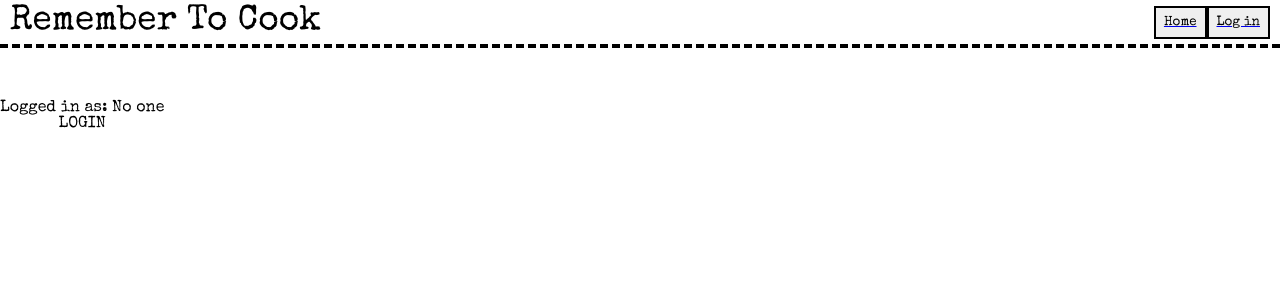
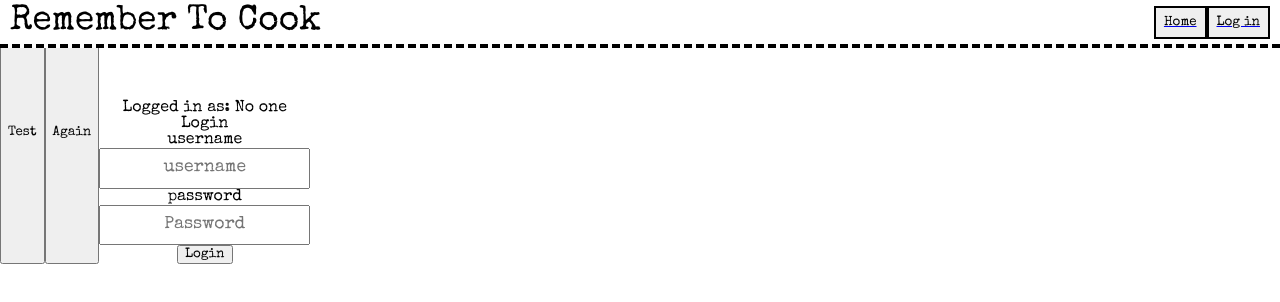
Before and after one commit to braxtonlemmon/recipe-blog-admin, a React (Create React App) app: page /login in a window 1280 px wide. Shown: the top 302 px of the page. Built offline with nearby package versions, Linux system fonts and the light colour scheme; no server answers.

Commit message:
Modify authentication in api to store JWT in httpOnly cookie.

```diff
--- a/src/App.js
+++ b/src/App.js
@@ -9,40 +9,50 @@ import RecipeFormContainer from './components/RecipeFormContainer';
 import Home from './components/Home';
 
 import {
-  BrowserRouter as Router,
   Switch,
   Route,
-  Link
 } from 'react-router-dom';
 
+const Wrapper = styled.div`
+  display: flex;
+`;
+
+const Main = styled.div`
+  display: flex;
+  flex-direction: column;
+  align-items: center;
+  justify-content: center;
+  margin-top: 100px;
+`;
+
 function App() {
-  const [apiResponse, setApiResponse] = useState('');
   const [isLoggedIn, setIsLoggedIn] = useState(false);
   const [showLogin, setShowLogin] = useState(false);
   const [showRecipeNew, setShowRecipeNew] = useState(false);
   const [showAllRecipes, setShowAllRecipes] = useState(false);
   const [currentUser, setCurrentUser] = useState(null);
-  const callAPI = () => {
-    fetch('/recipes')
-    .then(res => res.text())
-    .then(res => setApiResponse(res))
+
+
+  const handleLogin = (name) => {
+    setIsLoggedIn(true);
+    setCurrentUser(name);
   }
 
-  useEffect(() => {
-    callAPI();
-  });
+  const handleClick = () => {
+    fetch('/protected', {
+      credentials: 'include'
+    })
+    .then(res => res.json())
+    .then(data => console.log(data));
+  }
 
-  const Wrapper = styled.div`
-    display: flex;
-  `;
-
-  const Main = styled.div`
-    display: flex;
-    flex-direction: column;
-    align-items: center;
-    justify-content: center;
-    margin-top: 100px;
-  `;
+  const handleOther = () => {
+    fetch('/unprotected', {
+      credentials: "include"
+    })
+    .then(res => res.json())
+    .then(data => console.log(data));
+  }
 
   return (
     <Wrapper>
@@ -51,11 +61,15 @@ function App() {
       <Header
         isLoggedIn={isLoggedIn}
       />
+      <button onClick={handleClick}>Test</button>
+      <button onClick={handleOther}>Again</button>
       <Main>
         <p>Logged in as: {currentUser ? currentUser : 'No one'}</p>
           <Switch>
             <Route path="/login">
-              <LoginFormContainer />
+              <LoginFormContainer
+                handleLogin={handleLogin}
+              />
             </Route>
             <Route path="/recipes">
               <Recipes />
--- a/src/components/LoginFormComponent.jsx
+++ b/src/components/LoginFormComponent.jsx
@@ -0,0 +1,52 @@
+import React from 'react';
+import styled from 'styled-components';
+
+const FormWrapper = styled.form`
+  display: flex;
+  flex-direction: column;
+  align-items: center;
+  justify-content: center;
+  input {
+    padding: 6px;
+    line-height: 1.4em;
+    font-size: 1.1em;
+    text-align: center;
+    outline: none;
+  }
+`;
+
+
+function LoginFormComponent(props) {
+  return (
+    <FormWrapper name="loginForm">
+      <h2>Login</h2>
+      <label htmlFor="username">username</label>
+      <input
+        type="text"
+        placeholder="username"
+        name="username"
+        id="username"
+        value={props.loginData.username}
+        onChange={props.handleChange}
+      />
+
+      <label htmlFor="password">password</label>
+      <input
+        type="password"
+        placeholder="Password"
+        name="password"
+        id="password"
+        value={props.loginData.password}
+        onChange={props.handleChange}
+      />
+
+      <button
+        onClick={props.handleSubmit}
+      >
+        Login
+      </button>
+    </FormWrapper>
+  )
+}
+
+export default LoginFormComponent;
--- a/src/components/LoginFormContainer.jsx
+++ b/src/components/LoginFormContainer.jsx
@@ -1,9 +1,51 @@
-import React from 'react';
+import React, { useState } from 'react';
 import LoginFormComponent from './LoginFormComponent';
 
-function LoginFormContainer() {
+function LoginFormContainer(props) {
+  const [loginData, setLoginData] = useState({
+    username: '',
+    password: ''
+  });
+
+  const handleChange = (e) => {
+    const { name, value } = e.target;
+    setLoginData({ ...loginData, [name]: value });
+  }
+
+  const handleSubmit = (e) => {
+    e.preventDefault();
+    fetch('/auth/login', {
+      method: 'POST',
+      headers: {
+        Accept: 'application/json',
+        'Content-Type': 'application/json',
+      },
+      body: JSON.stringify({
+        username: loginData.username,
+        password: loginData.password
+      })
+    })
+    .then(response => {
+      setLoginData({ username: '', password: ''})
+      if (response.ok && response.status === 200) {
+        return response.json();
+      }
+      throw new Error('Network response was not ok.');
+    })
+    .then(data => {
+      console.log('yay');
+      props.handleLogin(data.name);
+      return;
+    })
+    .catch(err => console.log(err.message));
+  }
+
   return (
-    <h1>LOGIN</h1>
+    <LoginFormComponent
+      loginData={loginData}
+      handleChange={handleChange}
+      handleSubmit={handleSubmit}
+    />
   )
 }
 
```
